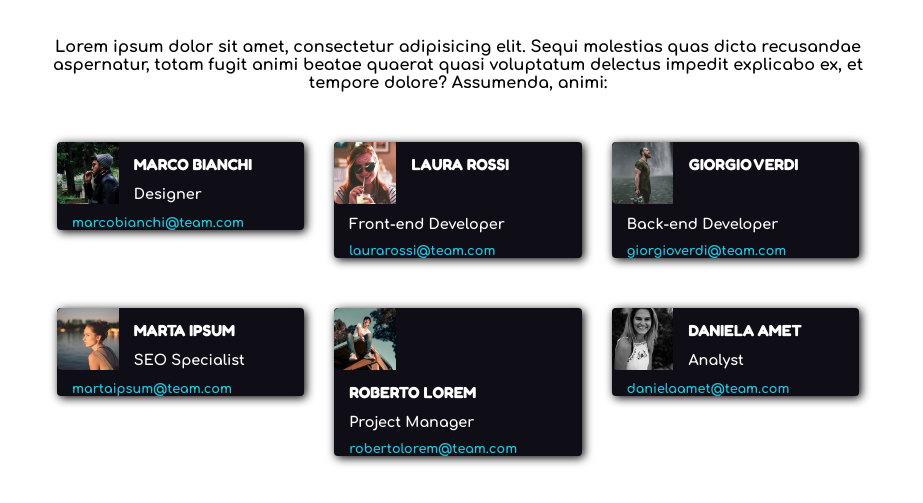
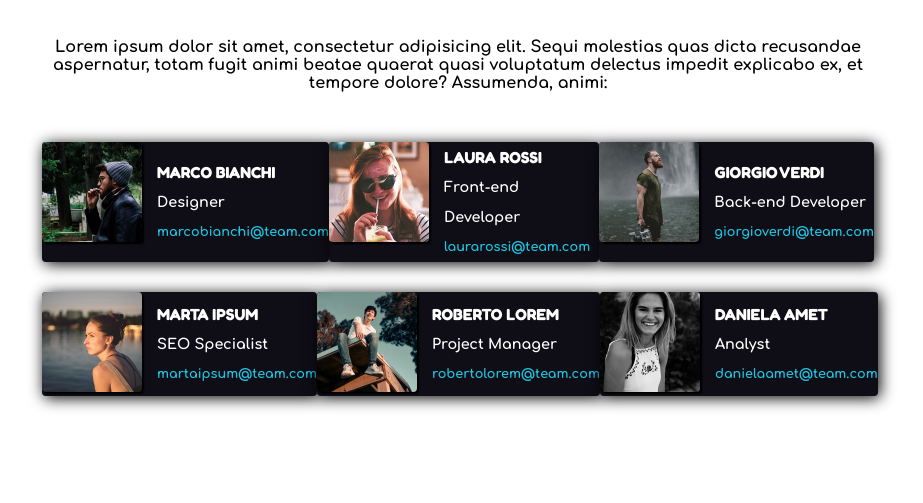
Before and after one commit to lollobianco/html-css-float-cards, a plain HTML site: page index.html in a window 1280 px wide. Shown: the part 111-614 px from the top of the page, without its empty margins (182-1105 px from the left). Drawn offline with Linux system fonts and the light colour scheme.

Commit message:
Esercizio Rifatto utilizzando FlexBox

```diff
--- a/assets/css/style.css
+++ b/assets/css/style.css
@@ -5,15 +5,24 @@
    margin: 0;
    padding: 0;
    box-sizing: border-box;
-
    font-weight: 700;
 }
 
 header{
+   padding: 50px 0px 60px 0px;
+}
+
+.title-container{
    text-align: center;
-   padding: 50px 0px 60px 0px;
    color: #E53170;
    font-family: 'Fredoka', sans-serif;
+   width: 65%;
+   margin: auto;
+}
+
+.p-container p{
+   text-align: center;
+   margin-bottom: 50px;
 }
 
 main{
@@ -22,51 +31,48 @@ main{
    margin: auto;
 }
 
-.clearfix::after{
-   content: "";
-   display: table;
-   clear: both;
+.container-flexbox{
+   display: flex;
+   flex-direction: row;
+   justify-content: space-between;
 }
 
-.p-container p{
-   text-align: center;
-   margin-bottom: 50px;
+.card-img img{
+   width: 100px;
+   height: 100px;
+   margin-right: 15px;
+   border-radius: 4px;
+   box-shadow: 2px 2px 2px;
 }
 
 .card-container{
-   width: calc(100%/3) ;
-   float: left;
-   padding: 0px 15px 50px 15px;
-}
-
-.card{
+   display: flex;
+   flex-direction: row;
    background-color: #0F0E17;
+   width: 370px;
+   margin-bottom: 30px;
    border-radius: 4px;
-   box-shadow: 2px 2px 10px;
-}
-
-
-.person{
-   float: left;
-   width: calc(100%/4);
-   border-radius: 5px 0 0 5px;
+   box-shadow: 2px 2px 15px;
 }
 
 .infos{
    color: white;
-   margin: 12px 50px 0px 15px;
-   float: left;
+   line-height: 30px;
+   display: flex;
+   flex-direction: column;
+   align-items: flex-start;
+   justify-content: center;
 }
 
-.infos.name{
+.name{
    font-family: 'Fredoka', sans-serif;
 }
 
-.infos.email{
+.email{
    color: #21C5E0;
    font-size: 0.8rem;
 }
 
-.infos.role{
+.role{
    font-size: 0.9rem;
 }
--- a/index.html
+++ b/index.html
@@ -10,7 +10,9 @@
 <body>
 
    <header>
-      <h1><strong>Meet Our Team</strong></h1>
+      <div class="title-container">
+         <h1><strong>Meet Our Team</strong></h1>
+      </div>
    </header>
 
    <main>
@@ -19,100 +21,100 @@
          <p>Lorem ipsum dolor sit amet, consectetur adipisicing elit. Sequi molestias quas dicta recusandae aspernatur, totam fugit animi beatae quaerat quasi voluptatum delectus impedit explicabo ex, et tempore dolore? Assumenda, animi:</p>
       </div>
 
-       <div class="container clearfix">
+      <div class="container-flexbox">
 
+         <div class="card-container">
 
+            <div class="card-img">
+               <img class="person" src="./assets/img/male1.png" alt="">
+            </div>
 
-         <div class="card-container clearfix">
-
-            <div class="card clearfix">
-
-               <img class="person" src="./assets/img/male1.png" alt="">
-               <div class="infos name">MARCO BIANCHI</div>
-               <div class="infos role">Designer</div>
-               <div class="infos email">marcobianchi@team.com</div>
-
+            <div class="infos">
+               <div class="name">MARCO BIANCHI</div>
+               <div class="role">Designer</div>
+               <div class="email">marcobianchi@team.com</div>
             </div>
 
          </div>
 
+         <div class="card-container">
 
+            <div class="card-img">
+               <img class="person" src="./assets/img/female1.png" alt="">
+            </div>
 
-         <div class="card-container clearfix">
-
-            <div class="card clearfix">
-
-               <img class="person" src="./assets/img/female1.png" alt="">
-               <div class="infos name">LAURA ROSSI</div>
-               <div class="infos role">Front-end Developer</div>
-               <div class="infos email">laurarossi@team.com</div>
-
+            <div class="infos">
+               <div class="name">LAURA ROSSI</div>
+               <div class="role">Front-end Developer</div>
+               <div class="email">laurarossi@team.com</div>
             </div>
 
          </div>
 
+         <div class="card-container">
 
+            <div class="card-img">
+               <img class="person" src="./assets/img/male2.png" alt="">
+            </div>
 
-         <div class="card-container clearfix">
-
-            <div class="card clearfix">
-
-               <img class="person" src="./assets/img/male2.png" alt="">
-               <div class="infos name">GIORGIO VERDI</div>
-               <div class="infos role">Back-end Developer</div>
-               <div class="infos email">giorgioverdi@team.com</div>
-
+            <div class="infos">
+               <div class="name">GIORGIO VERDI</div>
+               <div class="role">Back-end Developer</div>
+               <div class="email">giorgioverdi@team.com</div>
             </div>
 
          </div>
 
+      </div>
 
+      <div class="container-flexbox">
 
-         <div class="card-container clearfix">
+         <div class="card-container">
 
-            <div class="card clearfix">
+            <div class="card-img">
+               <img class="person" src="./assets/img/female2.png" alt="">
+            </div>
 
-               <img class="person" src="./assets/img/female2.png" alt="">
-               <div class="infos name">MARTA IPSUM</div>
-               <div class="infos role">SEO Specialist</div>
-               <div class="infos email">martaipsum@team.com</div>
-
+            <div class="infos">
+               <div class="name">MARTA IPSUM</div>
+               <div class="role">SEO Specialist</div>
+               <div class="email">martaipsum@team.com</div>
             </div>
 
          </div>
 
+         <div class="card-container">
 
+            <div class="card-img">
+               <img class="person" src="./assets/img/male3.png" alt="">
+            </div>
 
-         <div class="card-container clearfix">
-
-            <div class="card clearfix">
-
-               <img class="person" src="./assets/img/male3.png" alt="">
-               <div class="infos name">ROBERTO LOREM</div>
-               <div class="infos role">Project Manager</div>
-               <div class="infos email">robertolorem@team.com</div>
-
+            <div class="infos">
+               <div class="name">ROBERTO LOREM</div>
+               <div class="role">Project Manager</div>
+               <div class="email">robertolorem@team.com</div>
             </div>
 
          </div>
 
+         <div class="card-container">
 
+            <div class="card-img">
+               <img class="person" src="./assets/img/female3.png" alt="">
+            </div>
 
-         <div class="card-container clearfix">
-
-            <div class="card clearfix">
-
-               <img class="person" src="./assets/img/female3.png" alt="">
-               <div class="infos name">DANIELA AMET</div>
-               <div class="infos role">Analyst</div>
-               <div class="infos email">danielaamet@team.com</div>
-
+            <div class="infos">
+               <div class="name">DANIELA AMET</div>
+               <div class="role">Analyst</div>
+               <div class="email">danielaamet@team.com</div>
             </div>
 
          </div>
 
+      </div>
 
-       </div>
+
+
 
 
    </main>
```
